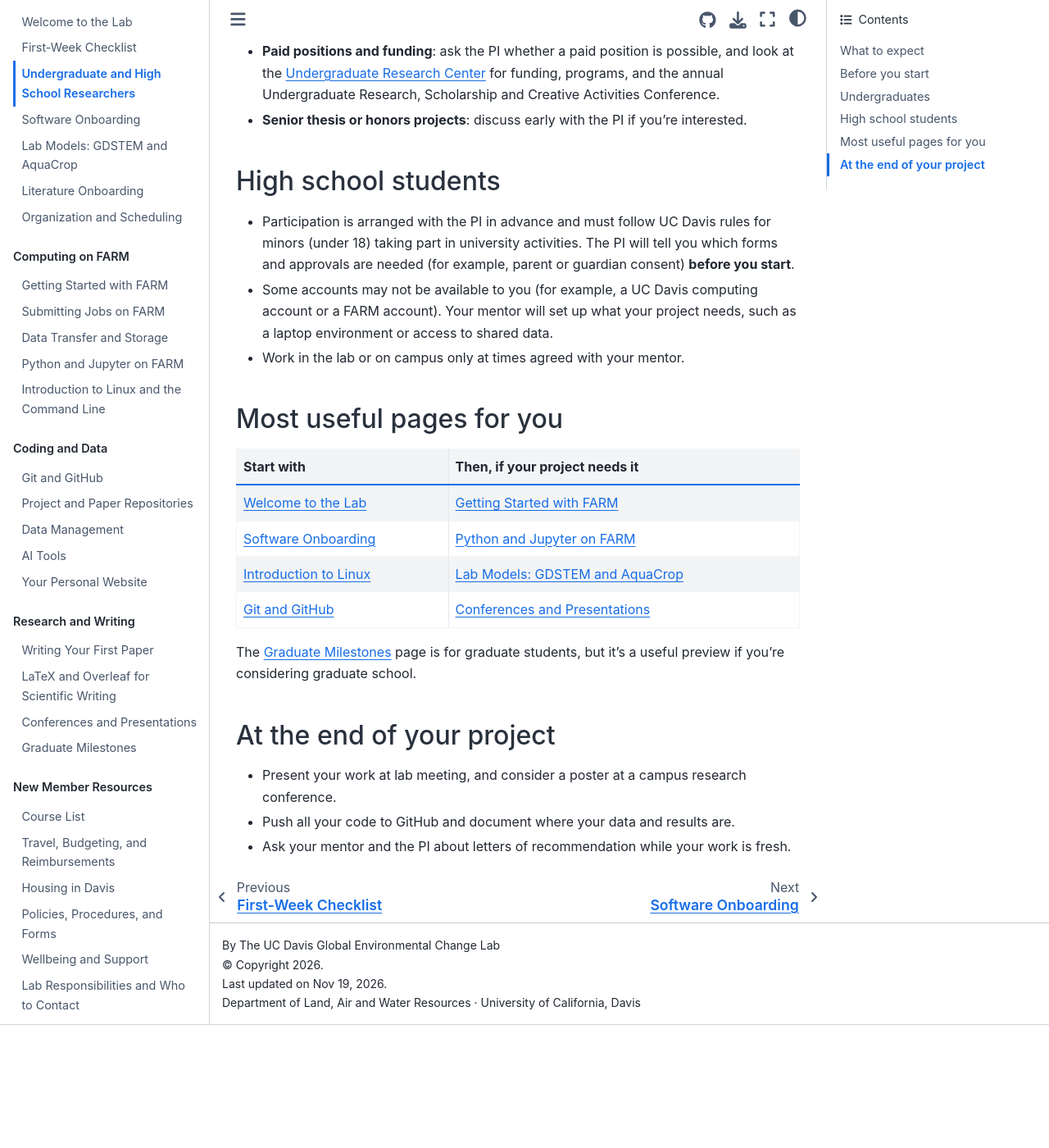
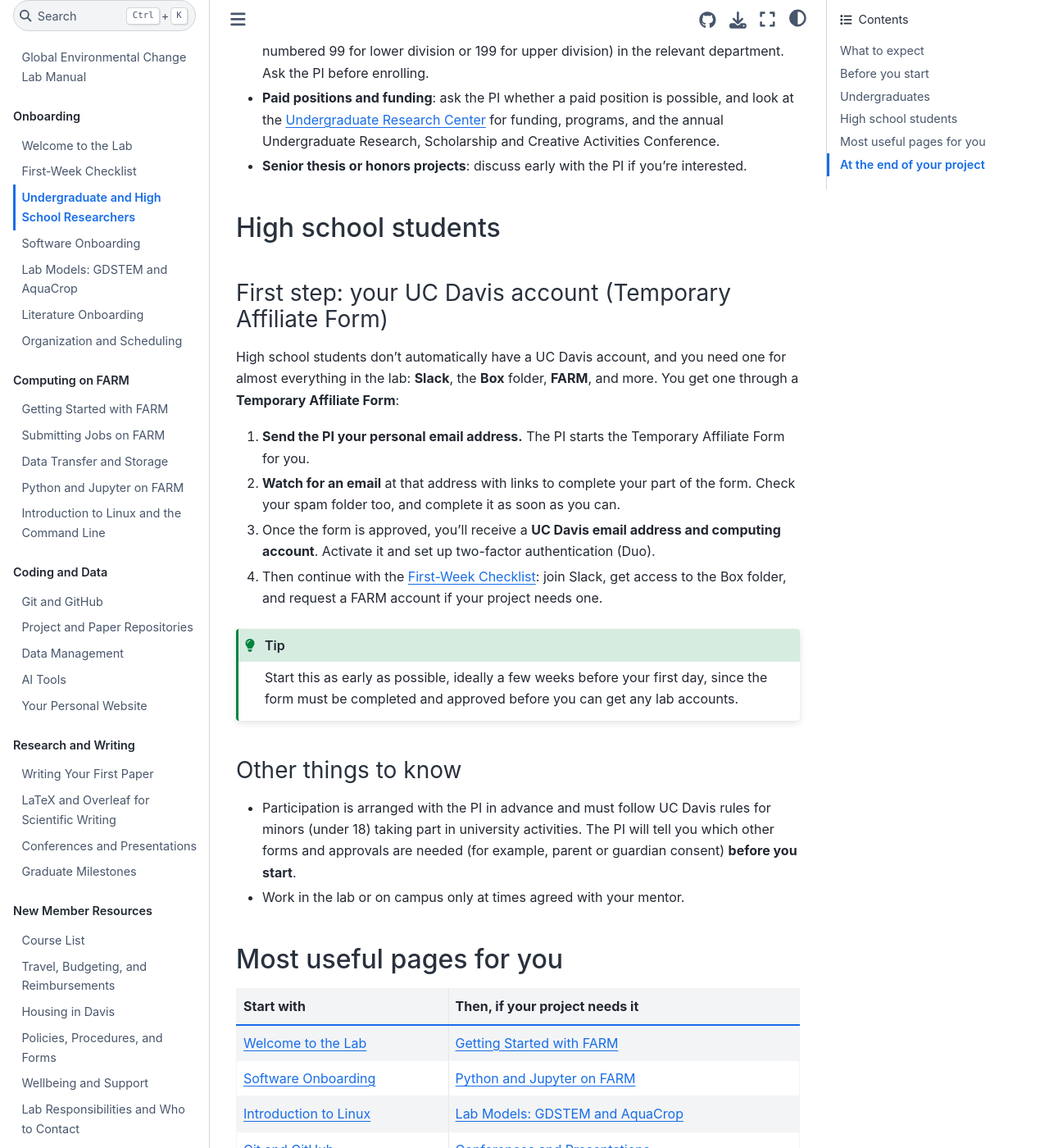
Before and after one commit to UCDglobalchange/ucdglobalchange.github.io, a Jupyter Book: the page built from docs/Onboarding/StudentResearchers.md, in a window 1280 px wide and 1400 px high, scrolled down 836 px. Shown: the whole window at 82% size. Built offline with Jupyter Book 1.0.4 settings and Sphinx 7.4.7 and the Sphinx Book theme 1.1.4, drawn with Linux system fonts in a browser that asks for light colours; before the commit the page ends 2086 px from its top, so only the background shows below that; some of the changed text lies outside the part shown.

Commit message:
Add Temporary Affiliate Form first step for high school students

````diff
--- a/docs/Onboarding/StudentResearchers.md
+++ b/docs/Onboarding/StudentResearchers.md
@@ -18,6 +18,8 @@ explains how research works for you and which parts of this manual matter most.
 
 - Agree with your mentor and the PI on your **project goals**, a **weekly schedule**, and how you'll
   communicate (usually Slack).
+- **High school students**: first get your UC Davis account through the
+  [Temporary Affiliate Form](#first-step-your-uc-davis-account-temporary-affiliate-form).
 - Work through the parts of the [First-Week Checklist](FirstWeekChecklist.md) that apply to you:
   Slack, Box, GitHub, and, if your project needs it, a FARM account.
 
@@ -33,13 +35,30 @@ explains how research works for you and which parts of this manual matter most.
 
 ## High school students
 
+### First step: your UC Davis account (Temporary Affiliate Form)
+
+High school students don't automatically have a UC Davis account, and you need one for almost
+everything in the lab: **Slack**, the **Box** folder, **FARM**, and more. You get one through a
+**Temporary Affiliate Form**:
+
+1. **Send the PI your personal email address.** The PI starts the Temporary Affiliate Form for you.
+2. **Watch for an email** at that address with links to complete your part of the form. Check your
+   spam folder too, and complete it as soon as you can.
+3. Once the form is approved, you'll receive a **UC Davis email address and computing account**.
+   Activate it and set up two-factor authentication (Duo).
+4. Then continue with the [First-Week Checklist](FirstWeekChecklist.md): join Slack, get access to
+   the Box folder, and request a FARM account if your project needs one.
+
+```{tip}
+Start this as early as possible, ideally a few weeks before your first day, since the form must be
+completed and approved before you can get any lab accounts.
+```
+
+### Other things to know
+
 - Participation is arranged with the PI in advance and must follow UC Davis rules for minors
-  (under 18) taking part in university activities. The PI will tell you which forms and approvals
-  are needed (for example, parent or guardian consent) **before you start**.
-  <!-- TODO: link the program(s) high school students join through and the required forms. -->
-- Some accounts may not be available to you (for example, a UC Davis computing account or a FARM
-  account). Your mentor will set up what your project needs, such as a laptop environment or
-  access to shared data.
+  (under 18) taking part in university activities. The PI will tell you which other forms and
+  approvals are needed (for example, parent or guardian consent) **before you start**.
 - Work in the lab or on campus only at times agreed with your mentor.
 
 ## Most useful pages for you
````
Also changed, not shown: docs/Onboarding/FirstWeekChecklist.md (+7 -0 lines).
